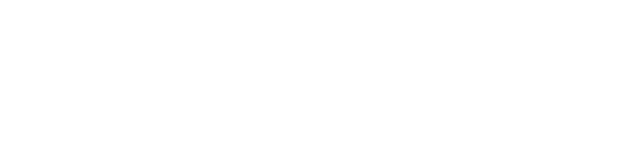
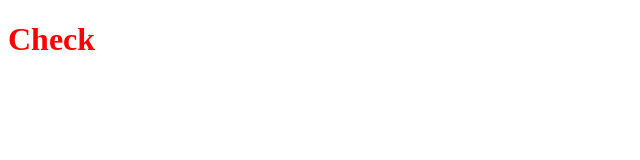
Before and after one commit to l1804v/toxin, a website: page src/index.html in a window 1280 px wide. Shown: the whole page, without its empty margins (0-640 px from the left). Drawn offline with Linux system fonts and the light colour scheme.

Commit message:
Builder improvements

```diff
--- a/package.json
+++ b/package.json
@@ -4,7 +4,8 @@
   "description": "",
   "main": "index.js",
   "scripts": {
-    "build": "parcel build index.html",
+    "dev": "parcel src/index.html",
+    "build": "parcel build src/index.html",
     "test": "echo \"Error: no test specified\" && exit 1"
   },
   "repository": {
--- a/src/index.html
+++ b/src/index.html
@@ -8,6 +8,6 @@
 	<link rel="stylesheet" href="style.css"/>
 </head>
 <body>
-
+	<h1>Check</h1>
 </body>
 </html>
--- a/src/style.css
+++ b/src/style.css
@@ -0,0 +1,3 @@
+h1 {
+  color: red;
+}
```
Also changed, not shown: 1 other file.
